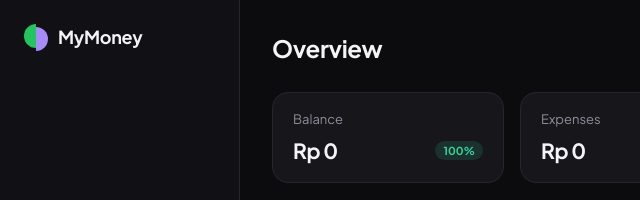
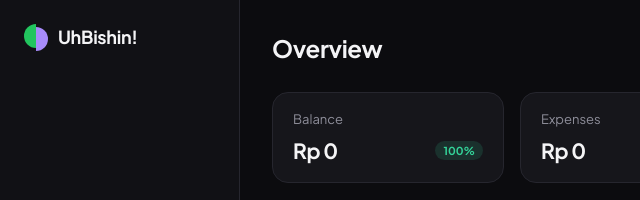
Before and after one commit to afsamifzal/moneytracker, a plain HTML site: page index.html in a window 1280 px wide. Shown: the top 200 px of the page, 0-640 px from the left. Drawn offline with nearby package versions, Linux system fonts and the light colour scheme; no server answers.

Commit message:
change product name

```diff
--- a/index.html
+++ b/index.html
@@ -3,7 +3,7 @@
 <head>
   <meta charset="UTF-8">
   <meta name="viewport" content="width=device-width, initial-scale=1.0, maximum-scale=1.0, user-scalable=no">
-  <title>MyMoney • Dark Analytics</title>
+  <title>UhBishin!</title>
   <link rel="icon" type="image/png" href="favicon.png">
   <link rel="apple-touch-icon" href="favicon.png">
   <link rel="preconnect" href="https://fonts.googleapis.com">
@@ -21,7 +21,7 @@
           <span class="logo-half left"></span>
           <span class="logo-half right"></span>
         </div>
-        <span class="brand-name">MyMoney</span>
+        <span class="brand-name">UhBishin!</span>
       </div>
 
       <div class="sidebar-footer">
```
